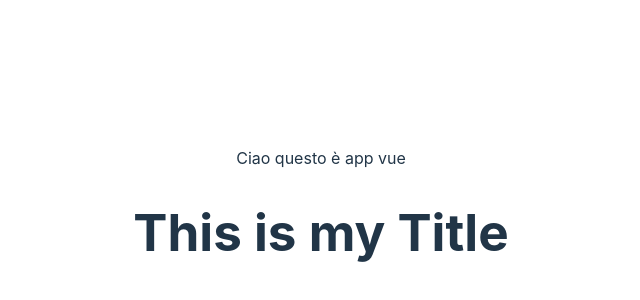
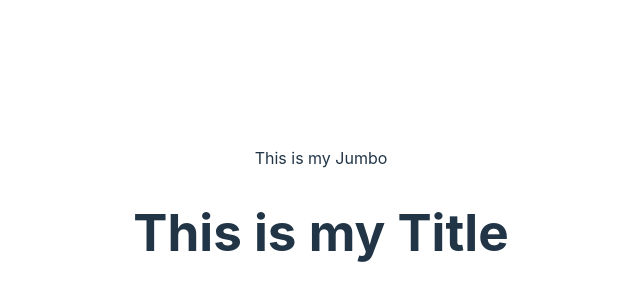
Before and after one commit to EmanuelaPau/vite-hello-world, a Vue app in the folder vite-project/: page / in a window 1280 px wide. Shown: the part 180-480 px from the top of the page, without its empty margins (319-959 px from the left). Built offline with nearby package versions, Linux system fonts and the light colour scheme.

Commit message:
Add Jumbo to Vue app

```diff
--- a/vite-project/src/App.vue
+++ b/vite-project/src/App.vue
@@ -1,6 +1,7 @@
 <template>
   <div>
-    Ciao questo è app vue
+    <Jumbo></Jumbo>
+    <!-- Ciao questo è app vue -->
     <Title></Title>
   </div>
 </template>
@@ -8,9 +9,12 @@
 <script>
 import Title from './components/AppTitle.vue';
 
+import Jumbo from './components/Jumbo.vue';
+
 export default {
   components: {
     Title,
+    Jumbo,
   },
   data() {
     return {
--- a/vite-project/src/components/Jumbo.vue
+++ b/vite-project/src/components/Jumbo.vue
@@ -1,6 +1,6 @@
 <template>
     <div class="my_Jumbo">
-        Jumbo
+        This is my Jumbo
     </div>
 </template>
 
```
